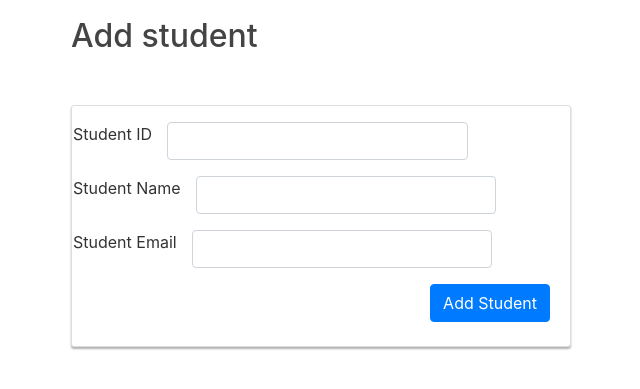
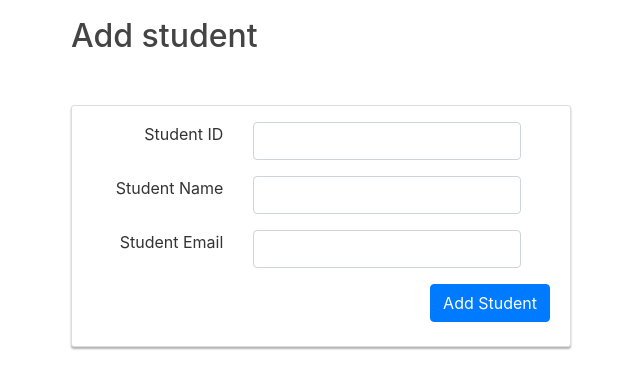
Before and after one commit to unluckyvevo/IT2201-Project, a Flask app: template readbit/templates/add_student_manually.html in a window 1280 px wide. Shown: the part 63-452 px from the top of the page, without its empty margins (14-654 px from the left). Run offline with Flask 2, Linux system fonts and the light colour scheme; the template is opened without the code that fills it: values that come from a table or form of the project are taken from there, most other values are stand-ins (such as "Sample title", 1, 10 or a date in 2020); some libraries are stand-ins or nearby versions.

Commit message:
minor css fixes

```diff
--- a/readbit/templates/add_component.html
+++ b/readbit/templates/add_component.html
@@ -46,7 +46,7 @@
                                         {{ sub.hidden_tag() }}
                                          <div class="form-group">
                                             <div class="row">
-                                                <div class="col-sm-2 text-right"><img class="responsive" src="{{url_for('static', filename='frog_state_1.png')}}" alt="-->" width=25/></div>
+                                                <div class="col-sm-2 text-right"><img class="responsive" src="{{url_for('static', filename='egg.png')}}" alt="-->" width=25/></div>
                                                 <div class="col-sm-5 pl-0">
                                                     {% if sub.comp_name.errors %}
                                                         {{ sub.comp_name(class="form-control form-control-sm is-invalid") }}
--- a/readbit/templates/add_marks.html
+++ b/readbit/templates/add_marks.html
@@ -37,10 +37,10 @@
             <form method="POST" action="" id="add_marks_form" name="add_marks_form" enctype="multipart/form-data">
                 {{ form.hidden_tag() }}
                 <div class="row mt-3">
-                    <div class="col-sm-12">
-                        {{ form.csv_file(class="border overflow-auto", accept=".xls,.xlsx,.csv") }}
+                    <div class="col-sm-8">
+                        {{ form.csv_file(class="border overflow-auto w-100", accept=".xls,.xlsx,.csv") }}
                     </div>
-                    <div class="col-sm-6 text-right mt-1">
+                    <div class="col-sm-4 text-right mb-1">
                         <a type="button"  class="btn btn-info add_marks_download_btn" href="../static/Readbit_Add_Marks.csv" download="Readbit_Add_Student.csv">Download Template</a>
 
                     </div>
--- a/readbit/templates/add_student_manually.html
+++ b/readbit/templates/add_student_manually.html
@@ -7,8 +7,11 @@
     {{ form.hidden_tag() }}
     <div class="content-section p-3" id="manage_class_container">
         <div class="form-group row">
-            {{ form.student_id.label(class="form-control-label") }}
-             <div class="col-sm-8">
+            <div class="col-sm-4 text-right">
+                {{ form.student_id.label(class="ml-3 form-control-label") }}
+            </div>
+
+             <div class="col-sm-8 pr-5">
             {% if form.student_id.errors %}
                 {{ form.student_id(class="form-control is-invalid") }}
                 <div class="invalid-feedback">
@@ -22,8 +25,10 @@
              </div>
         </div>
         <div class="form-group row">
-            {{ form.student_name.label(class="form-control-label") }}
-             <div class="col-sm-8">
+            <div class="col-sm-4 text-right">
+                {{ form.student_name.label(class="ml-3 form-control-label") }}
+            </div>
+             <div class="col-sm-8 pr-5">
             {% if form.student_name.errors %}
                 {{ form.student_name(class="form-control is-invalid") }}
                 <div class="invalid-feedback">
@@ -37,8 +42,10 @@
              </div>
         </div>
         <div class="form-group row">
-            {{ form.student_email.label(class="form-control-label") }}
-             <div class="col-sm-8">
+            <div class="col-sm-4 text-right">
+                {{ form.student_email.label(class="ml-3 form-control-label") }}
+            </div>
+             <div class="col-sm-8 pr-5">
             {% if form.student_email.errors %}
                 {{ form.student_email(class="form-control is-invalid") }}
                 <div class="invalid-feedback">
--- a/readbit/templates/manage_class.html
+++ b/readbit/templates/manage_class.html
@@ -50,7 +50,7 @@
                             <div class="row m-2" id="modal_submit_row">
                                 <input class="border overflow-auto m-2" type="file" accept=".xls,.xlsx,.csv" id="file_upload_box" name="filename">
 
-                                <div class="col-sm-8">
+                                <div class="col-sm-8 pl-2">
                                     <a type="button"  class="btn btn-info add_student_download_btn mt-3" href="../static/Readbit_Add_Student.csv" download="Readbit_Add_Student.csv">Download Template</a>
 
                                 </div>
```
